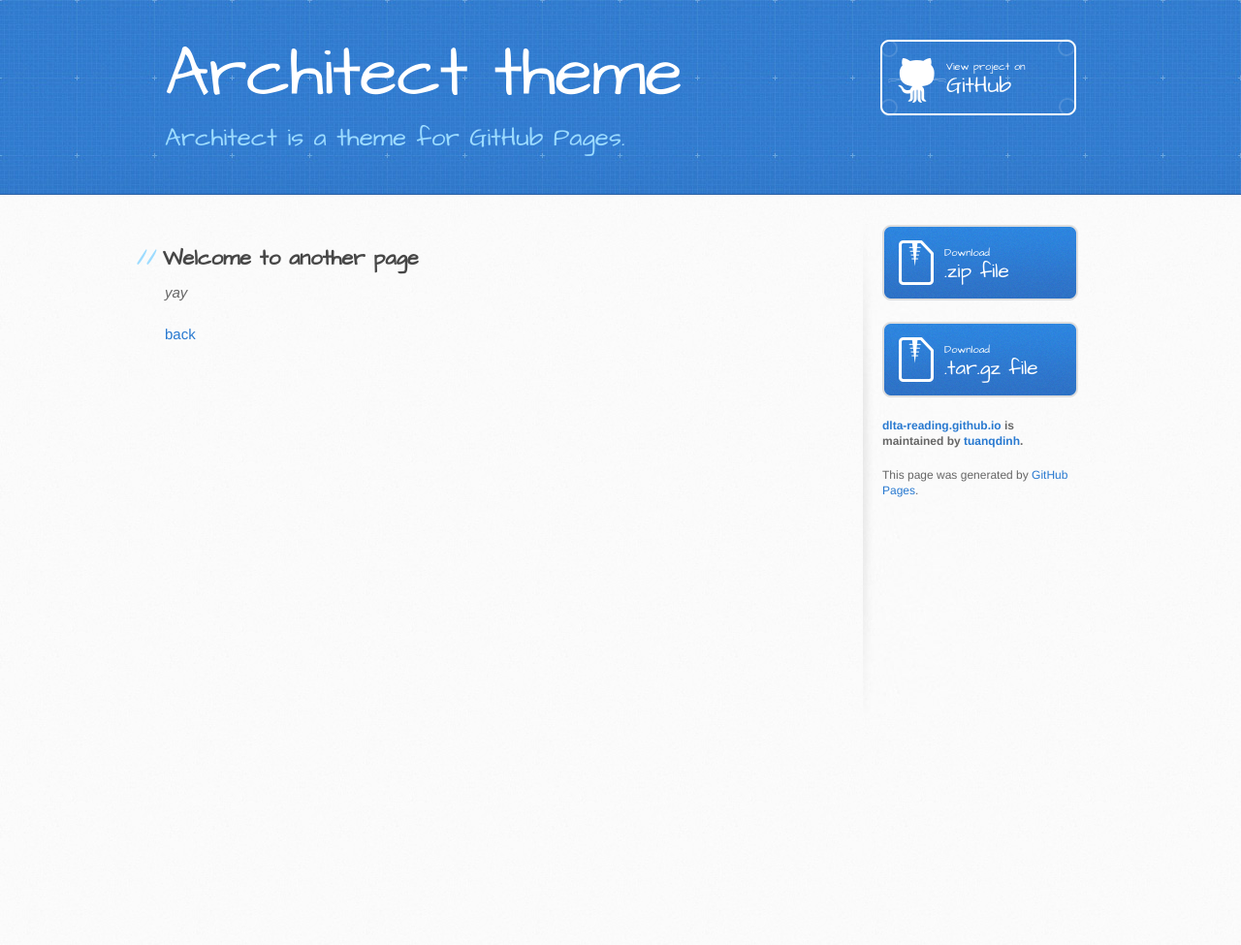
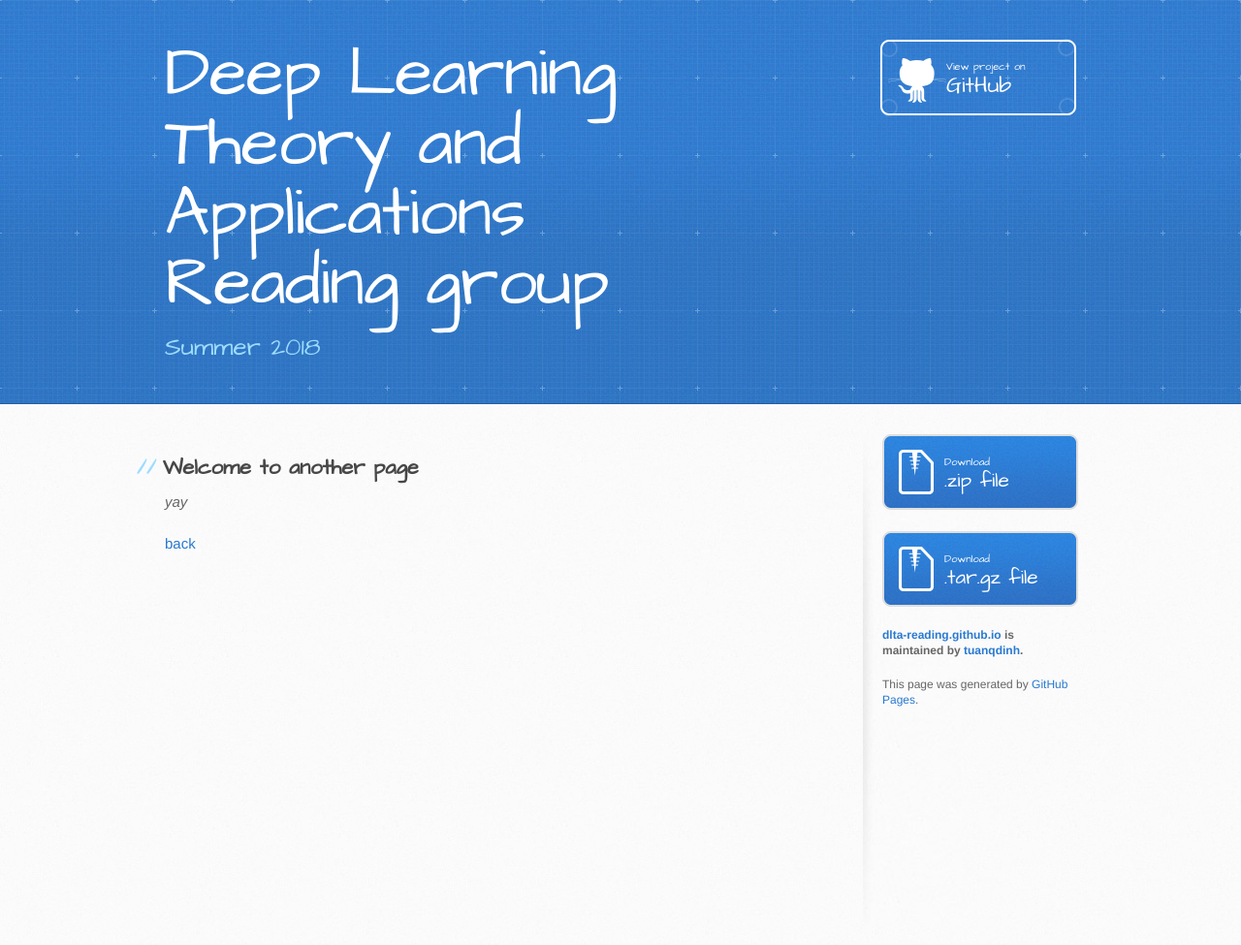
Before and after one commit to tuanqdinh/dlta-reading.github.io, a Jekyll site: the page built from another-page.md, in a window 1280 px wide. Shown: the whole page at 97% size. Built offline with Jekyll 4.4.1, drawn with Linux system fonts in a browser that asks for light colours; our own code applies the rules of GitHub Pages for plain Markdown files; before the commit the page ends 900 px from its top, so only the background shows below that.

Commit message:
Update _config.yml

```diff
--- a/_config.yml
+++ b/_config.yml
@@ -1,5 +1,6 @@
-title: Architect theme
-description: Architect is a theme for GitHub Pages.
+title: Deep Learning Theory and Applications Reading group
+description: Summer 2018
 show_downloads: true
 google_analytics:
 theme: jekyll-theme-architect
+baseurl: /dlta-reading.github.io/
```
